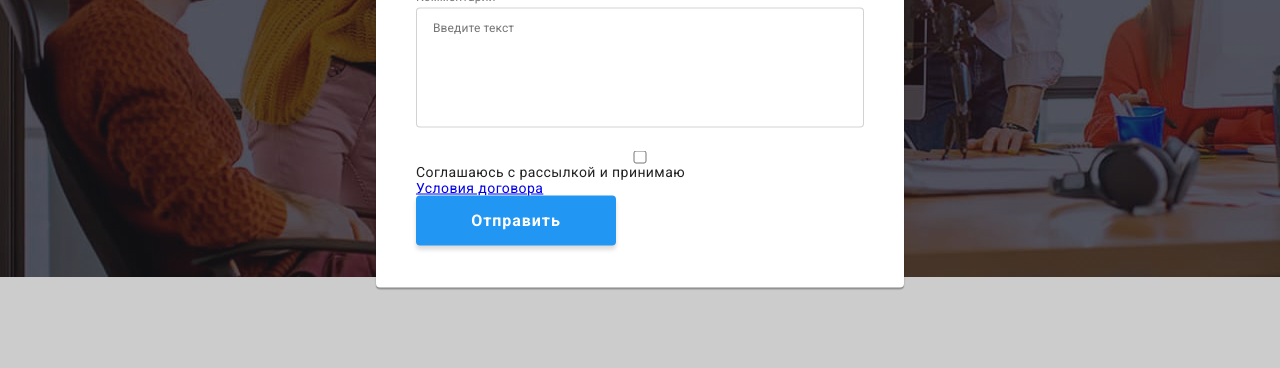
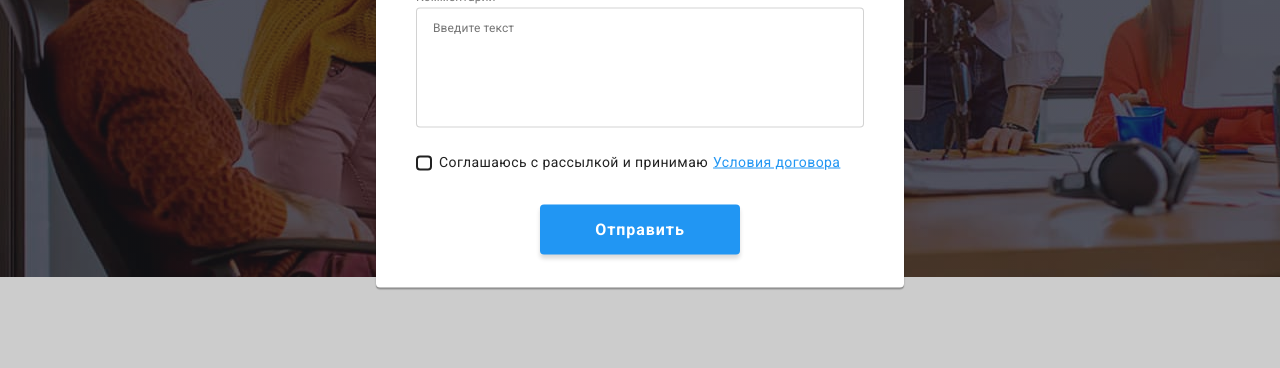
Before and after one commit to anna-stasya/goit-markup-hw-06, a plain HTML site: page index.html in a window 1280 px wide. Both pictures are taken after a click on the button "Заказать услугу". Shown: the part 403-771 px from the top of the page. Drawn offline with nearby package versions, Linux system fonts and the light colour scheme.

Commit message:
модальное окно :ballot_box_with_check:

```diff
--- a/css/styles.css
+++ b/css/styles.css
@@ -789,10 +789,11 @@ a {
   fill: var(--button-hover-color);
 }
 
+/* =======================modal-form==================== */
+
 .modal-form {
   display: flex;
   flex-direction: column;
-  justify-content: center;
 }
 
 .title-modal {
@@ -819,7 +820,7 @@ a {
 
 .input-modal-form {
   /* position: relative; */
-  width: 448px;
+  width: 100%;
   height: 40px;
   border: 1px solid rgba(33, 33, 33, 0.2);
   box-sizing: border-box;
@@ -850,9 +851,10 @@ a {
   fill: var(--button-hover-color);
 }
 
+/* =======================comment-blok==================== */
+
 .comment-blok {
   resize: none;
-  width: 448px;
   height: 120px;
   font-size: 12px;
   line-height: 1.17;
@@ -864,3 +866,56 @@ a {
   padding-left: 16px;
   margin-bottom: 20px;
 }
+
+.comment-blok:focus {
+  color: var(--color-black);
+}
+
+/* =======================checkbox==================== */
+.checkbox-input {
+  display: block;
+}
+
+.checkbox-label {
+  display: flex;
+  align-items: center;
+  flex-wrap: wrap;
+  line-height: 1.71;
+  margin-bottom: 30px;
+}
+
+.checkbox-label::before {
+  content: "";
+  display: inline-block;
+  width: 16px;
+  height: 15px;
+  border: 2px solid var(--main-text-color);
+  border-radius: 4px;
+}
+
+.checkbox-input:checked + .checkbox-label::before {
+  background-size: contain;
+  background-origin: border-box;
+  border-color: var(--button-hover-color);
+  background-color: var(--button-hover-color);
+}
+
+.checkbox-input:focus + .checkbox-label::before {
+  background-image: url("../img/icon-check.svg");
+  transition: all 250ms cubic-bezier(0.4, 0, 0.2, 1);
+}
+
+.checkbox-icon-border {
+  margin-right: 7px;
+}
+
+.checkbox-link {
+  color: var(--button-hover-color);
+  margin-left: 5px;
+}
+
+/*===================often-button=========================*/
+
+.modal-button {
+  align-self: center;
+}
--- a/index.html
+++ b/index.html
@@ -478,14 +478,14 @@
 
 
 
-                    <input type="checkbox" value="принимаю" name="checkbox" value="" id="checkbox" class="checkbox-input">
+                    <input type="checkbox" value="принимаю" name="checkbox" value="" id="checkbox" class="checkbox-input visually-hidden">
                     <label for="checkbox" class="checkbox-label">
                         <span class="checkbox-icon-border"></span>
-                        Соглашаюсь с рассылкой и принимаю<a href="#" target="_blank">Условия договора</a>
+                        Соглашаюсь с рассылкой и принимаю<a href="#" target="_blank" class="checkbox-link"> Условия договора</a>
                     </label>
 
 
-                    <button type="submit" class="often-button"> Отправить </button>
+                    <button type="submit" class="often-button modal-button"> Отправить </button>
                 </form>
 
             <!-- </div> -->
```
Also changed, not shown: portfolio.html (+3 -4 lines).
